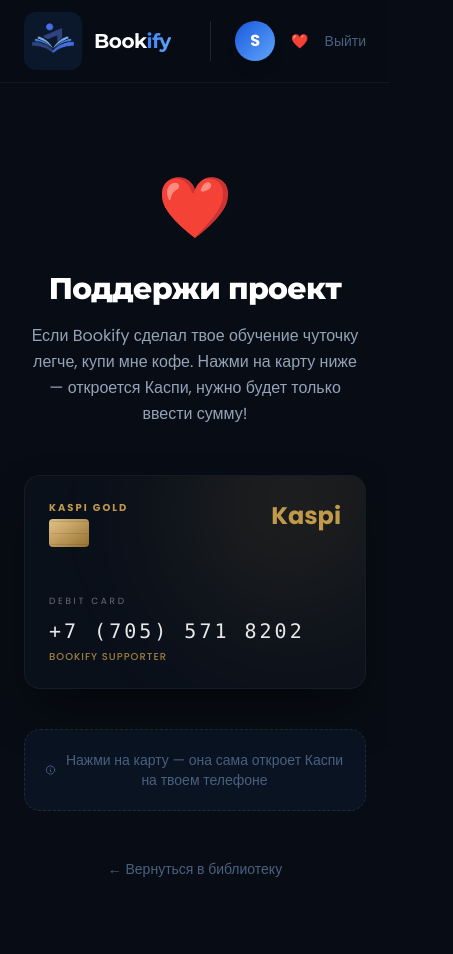
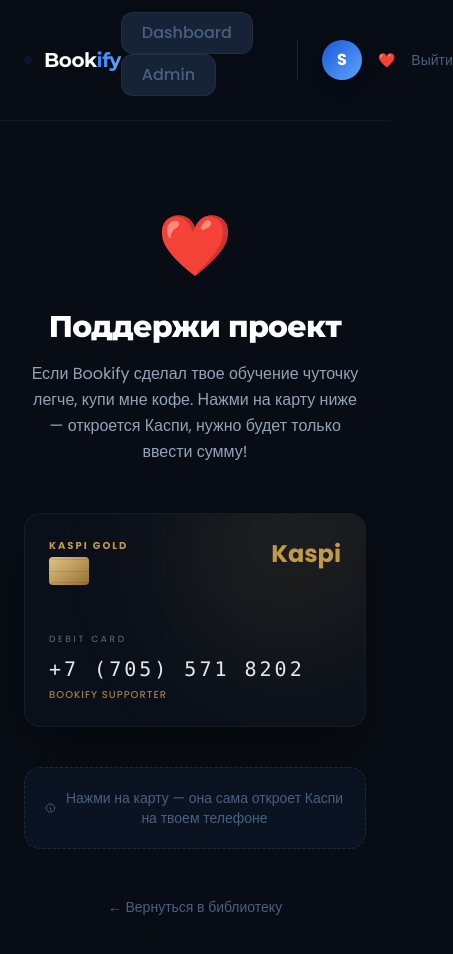
Before and after one commit to Magzhan2010/Bookify, a Next.js app: page /donate in a window 390 px wide. Shown: the top 954 px of the page, 453 px wide, since content can reach past the window. Built offline with nearby package versions, Linux system fonts and the light colour scheme; sample sign-in values are in the browser's storage.

Commit message:
Changed mobile

```diff
--- a/app/component/NavBar.js
+++ b/app/component/NavBar.js
@@ -94,16 +94,16 @@
       </div>
 
       <div className='flex items-center gap-6'>
+        {user?.role === 'admin' && (
+          <div className="mb-3">
+            <button className="bg-[#162236] hover:bg-sky-500/20 hover:text-sky-400 text-[#4a6080] transition-all py-2 px-5 rounded-xl border border-white/5 font-medium text-md mr-5"
+            onClick={() => handleDashboard()}>Dashboard</button>
+            <button className="bg-[#162236] hover:bg-sky-500/20 hover:text-sky-400 text-[#4a6080] transition-all py-2 px-5 rounded-xl border border-white/5 font-medium text-md mr-5" onClick={() => handleAdmin()}>Admin</button>
+          </div>
+        )}
+        <div className="relative hidden md:block">
 
-        <div className="relative hidden md:block">
           <div className="relative group">
-            {user?.role === 'admin' && (
-              <div>
-                <button className="bg-[#162236] hover:bg-sky-500/20 hover:text-sky-400 text-[#4a6080] transition-all py-2 px-5 rounded-xl border border-white/5 font-medium text-md mr-5"
-                onClick={() => handleDashboard()}>Dashboard</button>
-                <button onClick={() => handleAdmin()}>Admin</button>
-              </div>
-            )}
             <input
               type="text"
               placeholder="Найти сокровище..."
--- a/app/component/books.js
+++ b/app/component/books.js
@@ -24,7 +24,7 @@
      return (
         <motion.div
             key={books.map(b => b.id).join(',')}
-            className="grid grid-cols-2 md:grid-cols-3 lg:grid-cols-4 gap-6 mt-15"
+            className="grid grid-cols-1 md:grid-cols-3 lg:grid-cols-4 gap-6 mt-15"
             variants={containerVariants}
             initial="hidden"
             animate="show"
```
